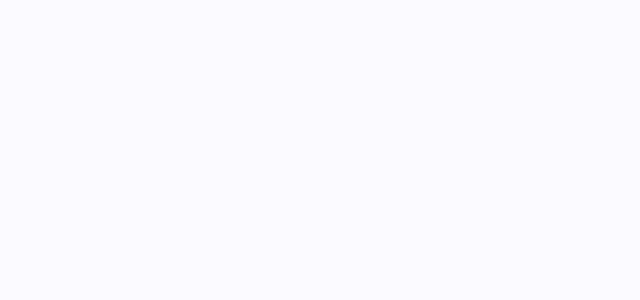
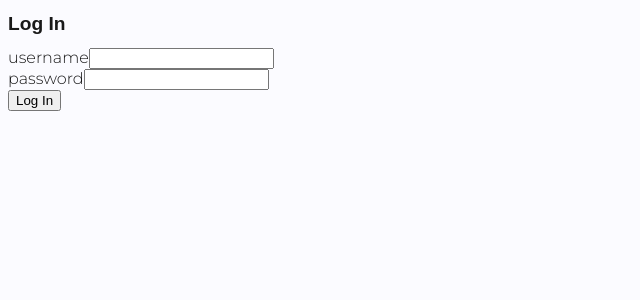
Before and after one commit to paralleldynamic/labyrinth, a Vue app in the folder frontend/: page /login in a window 1280 px wide. Shown: the top 300 px of the page, without its empty margins (0-640 px from the left). Built offline with nearby package versions, Linux system fonts and the light colour scheme; a web font is replaced by a local one.

Commit message:
build: login form & submit data to endpoint via html form

```diff
--- a/frontend/src/components/Login.vue
+++ b/frontend/src/components/Login.vue
@@ -1,9 +1,57 @@
 <template>
-  <div></div>
+  <div>
+    <form id="login-form" @submit.prevent="submit">
+      <h1>Log In</h1>
+      <div>
+        <label for="username" id="login-username-label">username</label>
+        <input type="text"
+              name="username"
+              v-model="form.username"
+              id="login-input-username"
+              required />
+      </div>
+      <div>
+        <label for="password" id="login-password-input">password</label>
+        <input type="text"
+              name="password"
+              v-model="form.password"
+              id="login-input-password"
+              required />
+      </div>
+      <button type="submit">Log In</button>
+      <p v-if="showError" id="error">Username or Password is incorrect.</p>
+    </form>
+  </div>
 </template>
 
 <script>
+import { mapActions } from 'vuex';
+
 export default {
   name: 'Login',
+  data() {
+    return {
+      form: {
+        username: null,
+        password: null,
+      },
+      showError: false,
+    };
+  },
+  methods: {
+    ...mapActions(['LogIn']),
+    async submit() {
+      const User = new FormData();
+      User.append('username', this.form.username);
+      User.append('password', this.form.password);
+      try {
+        await this.LogIn(User);
+        this.$router.push('/games');
+        this.showError = false;
+      } catch (error) {
+        this.showError = true;
+      }
+    },
+  },
 };
 </script>
```
Also changed, not shown: 1 other file (tests, documents, lock files or other folders).
